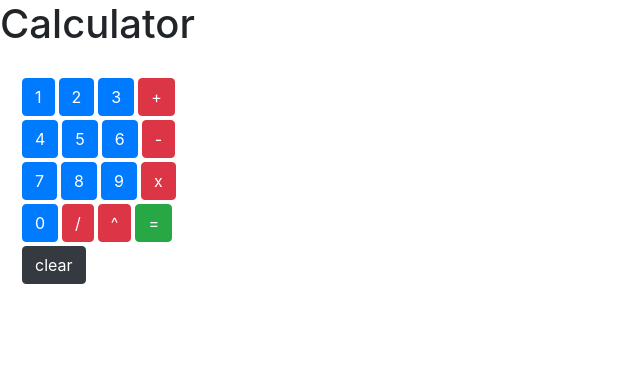
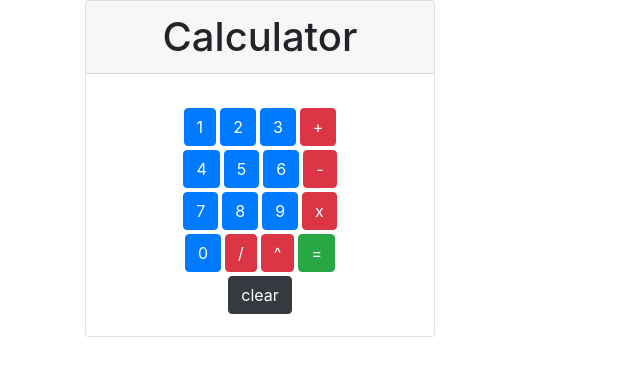
Before and after one commit to aehaq/React-Calculator, a React (Create React App) app: page / in a window 1280 px wide. Shown: the top 376 px of the page, without its empty margins (0-640 px from the left). Built offline with nearby package versions, Linux system fonts and the light colour scheme.

Commit message:
More bootstrap styling

```diff
--- a/src/App.js
+++ b/src/App.js
@@ -6,10 +6,16 @@ class App extends Component {
 
   render() {
     return (
-      <div>
-        <h1> Calculator </h1>
-        <Display />
-        <Buttons />
+      <div className="container">
+        <div className="row">
+          <div className="col-lg-4">
+            <div className="card text-center">
+              <h1 className="card-header"> Calculator </h1>
+              <Display />
+              <Buttons />
+            </div>
+          </div>
+        </div>
       </div>
     );
   }
--- a/src/components/Display/index.js
+++ b/src/components/Display/index.js
@@ -2,9 +2,9 @@ import React from "react";
 
 function Display() {
     return (
-        <div>
+        <p className="card-title">
 
-        </div>
+        </p>
     )
 }
 
```
